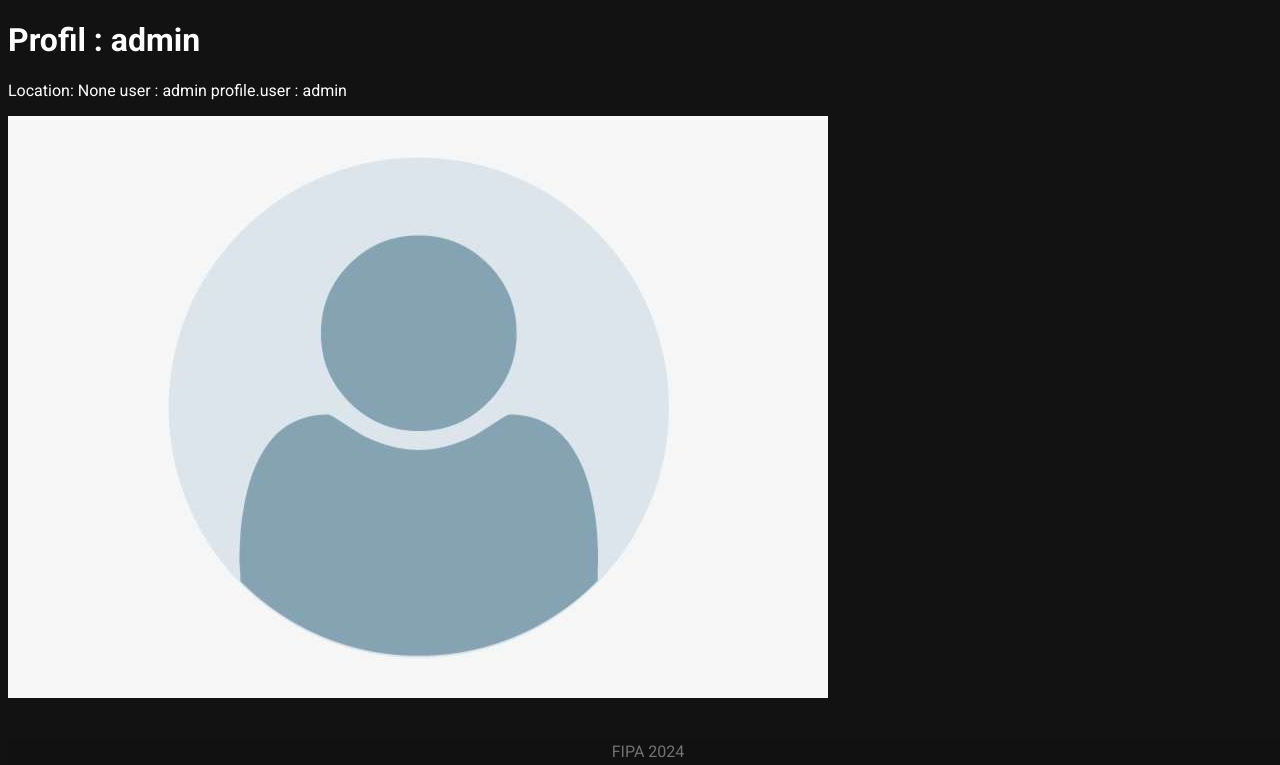
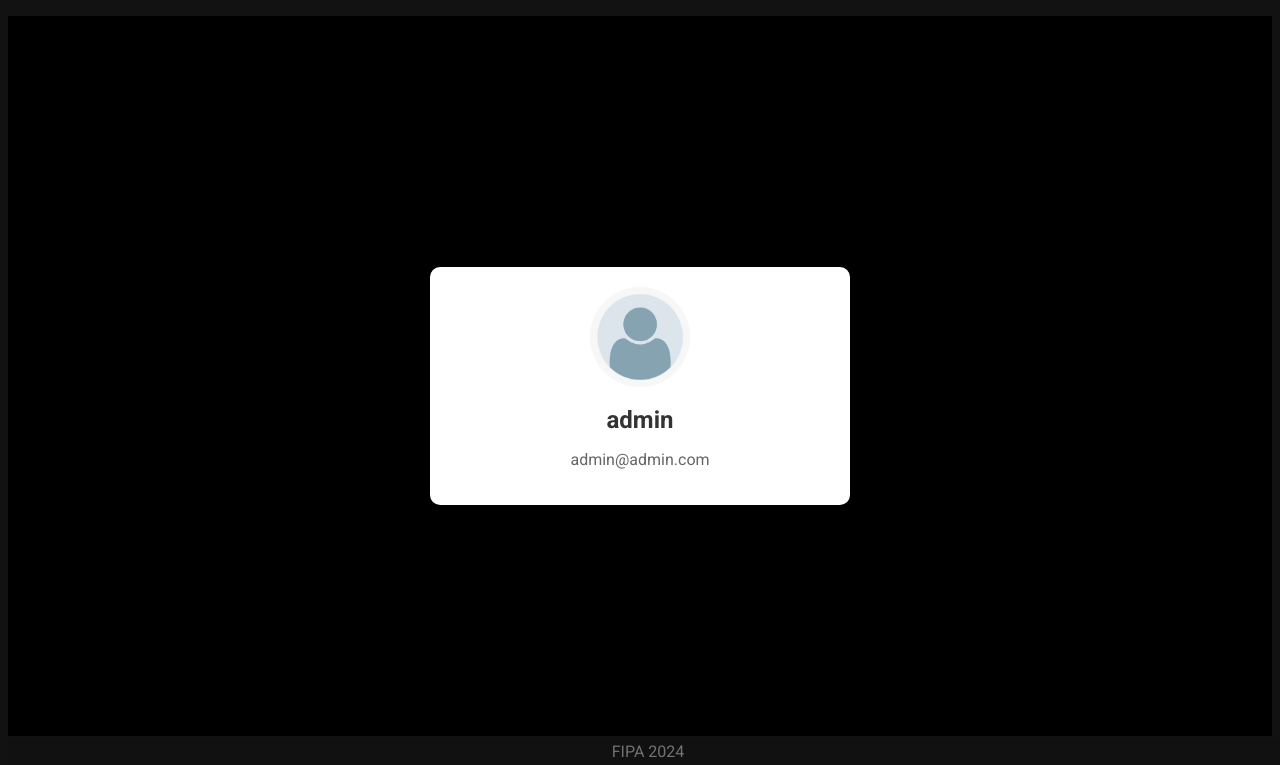
Before and after one commit to slimane-msb/api-django, a Django app: page /profile/ in a window 1280 px wide. Shown: the part 35-800 px from the top of the page. Run offline with Django 4.2, Linux system fonts and the light colour scheme; a user stored in the database is signed in; data comes from the database, SQL or seed files in the repository; both versions use the stored data as it was after the commit.

Commit message:
ajout pic

```diff
--- a/django-site/voiture/files/static/css/dark.css
+++ b/django-site/voiture/files/static/css/dark.css
@@ -292,9 +292,33 @@ tr:nth-child(even) {
 
 
 
-.card-img-top {
-    width: 150px;
-    height: 150px;
+
+
+
+.profile-container {
+    background-color: #fff;
+    color: #333;
+    border-radius: 10px;
+    margin-top: 20px;
+    box-shadow: 0 0 20px rgba(0, 0, 0, 0.2);
+    padding: 20px;
+    text-align: center;
+    width: 30%;
+}
+.profile-picture {
+    width: 100px;
+    height: 100px;
+    border-radius: 50%;
     object-fit: cover;
-    margin: 0 auto;
+    margin-bottom: 15px;
 }
+
+.name {
+    font-size: 24px;
+    margin: 0;
+}
+
+.email {
+    color: #666;
+    font-size: 16px;
+}
--- a/django-site/voiture/public/templates/profile.html
+++ b/django-site/voiture/public/templates/profile.html
@@ -9,26 +9,21 @@
 
 
 {% block document_container %}
+<div class="page">
 
-<!-- <img src="{% static 'images/messi.jpg' %}" alt="My Image"> -->
-
-
-<h1>Profil : {{ user.username }}</h1>
-<p>
-    Location: {{ profile.location }}
-    user : {{ profile.user.username }}
-    profile.user : {{ user.username }}
-</p>
-
-    {% if profile.profile_picture %}
-        <p>picture</p>
-        <img src="/media/{{ profile.profile_picture }}" alt="Profile Picture">
-
-    {% else %}
-        <img src="/media/profile_pics/default.jpeg" alt="Profile Picture">
-    {% endif %}
-
-
-
-
+    <div class="profile-container">
+        {% if profile.profile_picture %}
+            <img src="/media/{{ profile.profile_picture }}"  alt="Profile Picture" class="profile-picture">
+        {% else %}
+            <img src="/media/profile_pics/default.jpeg"  alt="Profile Picture" class="profile-picture">
+        {% endif %}
+        <h1 class="name">{{ user.username }}</h1>
+        {% if user.email %}
+            <p class="email">{{ user.email }}</p>
+        {% endif %}
+        {% if profile.location  %}
+            <p class="email">{{ profile.location }}</p>
+        {% endif %}
+    </div>
+</div>
 {% endblock document_container %}
```
Also changed, not shown: django-site/voiture/db.sqlite3.
